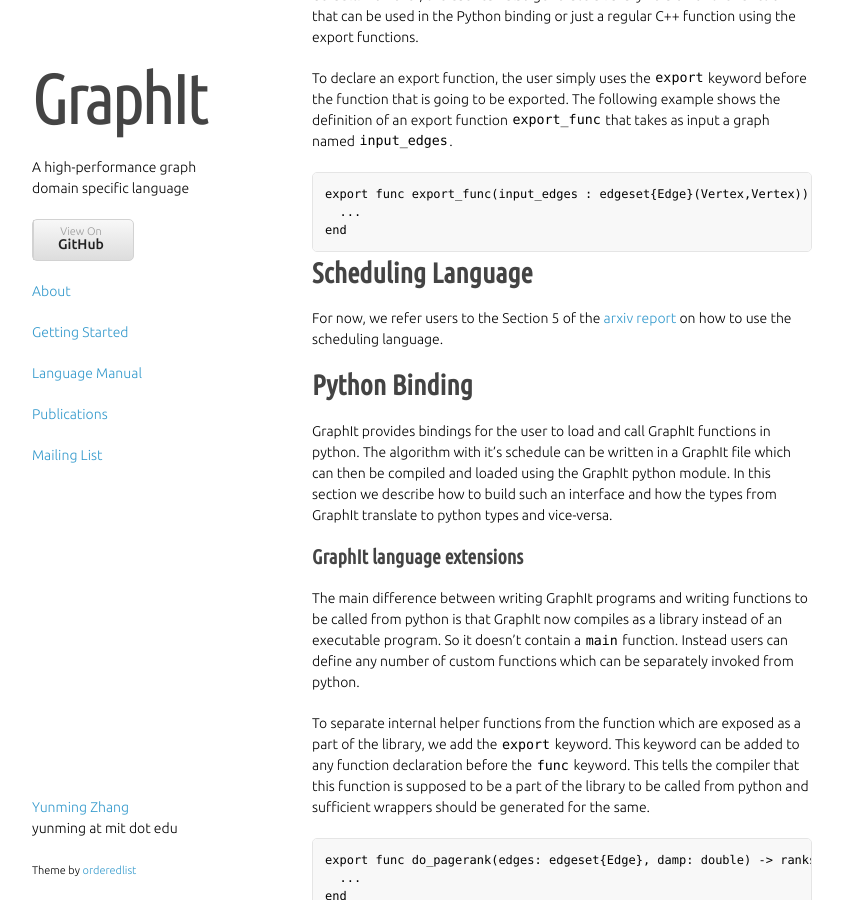
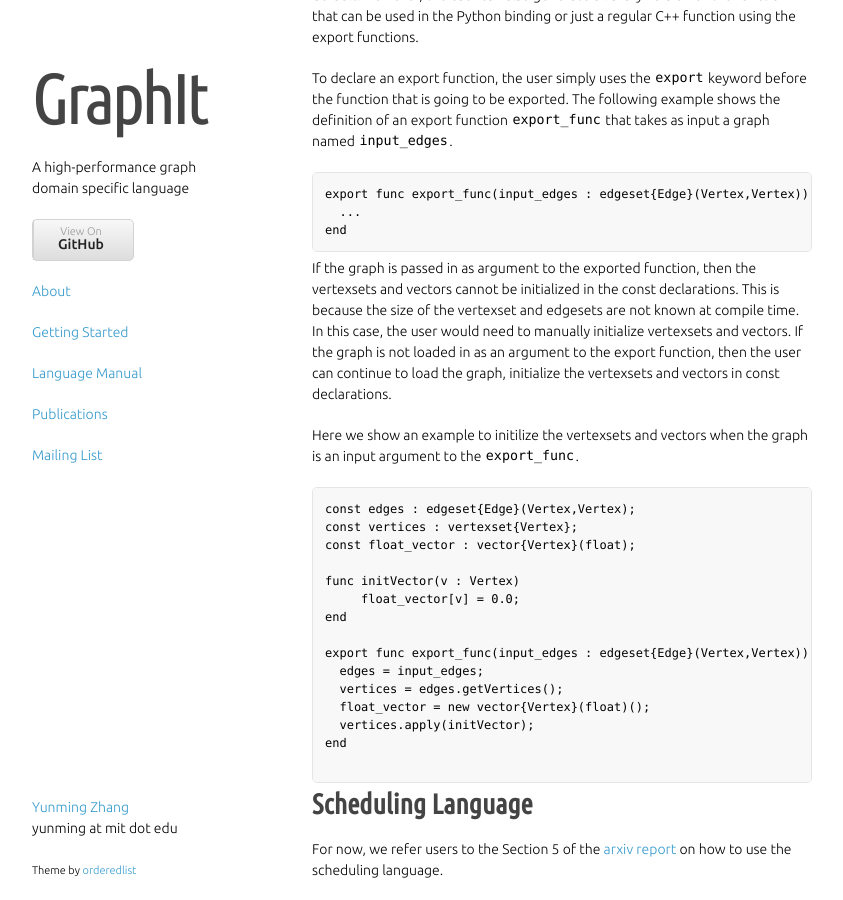
Before and after one commit to yunmingzhang17/yunmingzhang17.github.io, a Jekyll site: the page built from language.md, in a window 1280 px wide and 900 px high, scrolled down 7044 px. Shown: the whole window, without its empty margins (218-1061 px from the left). Built offline with Jekyll 4.4.1, drawn with Linux system fonts in a browser that asks for light colours; nearby versions of some CDN libraries; some web fonts are replaced; library files that are not in the unit come from our copies.

Commit message:
adding more content to the documentation of export functions

````diff
--- a/language.md
+++ b/language.md
@@ -328,6 +328,29 @@
 end
 ```
 
+If the graph is passed in as argument to the exported function, then the vertexsets and vectors cannot be initialized in the const declarations. This is because the size of the vertexset and edgesets are not known at compile time. In this case, the user would need to manually initialize vertexsets and vectors. If the graph is not loaded in as an argument to the export function, then the user can continue to load the graph, initialize the vertexsets and vectors in const declarations.
+
+Here we show an example to initilize the vertexsets and vectors when the graph is an input argument to the `export_func`.
+
+```
+const edges : edgeset{Edge}(Vertex,Vertex);
+const vertices : vertexset{Vertex};
+const float_vector : vector{Vertex}(float);
+
+func initVector(v : Vertex)
+     float_vector[v] = 0.0;
+end
+
+export func export_func(input_edges : edgeset{Edge}(Vertex,Vertex))
+  edges = input_edges;
+  vertices = edges.getVertices();
+  float_vector = new vector{Vertex}(float)();
+  vertices.apply(initVector);
+end
+
+```
+
+
 # Scheduling Language
 
 For now, we refer users to the Section 5 of the [arxiv report](https://arxiv.org/abs/1805.00923) on how to use the scheduling language.
````
